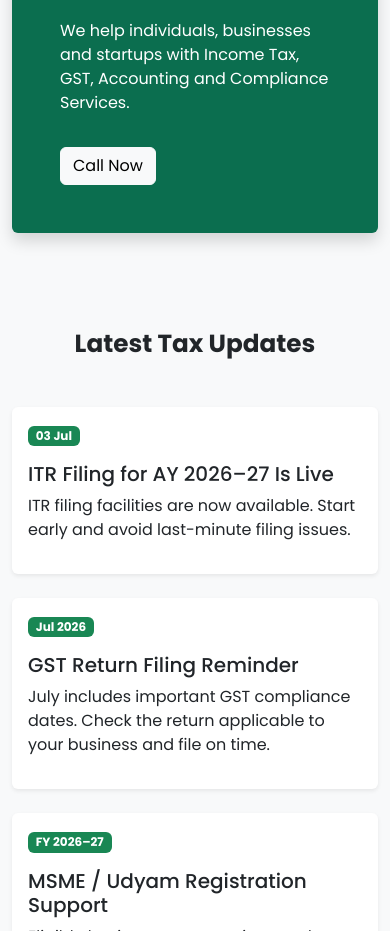
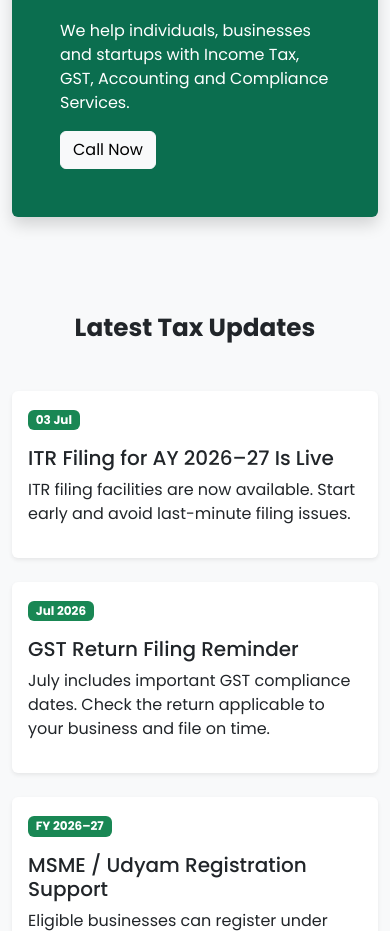
Before and after one commit to GITAX-CONS/gitax-cons.github.io, a React (Vite) app: page / in a window 390 px wide. Shown: the part 4560-5491 px from the top of the page. Built offline with nearby package versions, Linux system fonts and the light colour scheme.

Commit message:
Fix Call Now phone link

```diff
--- a/src/components/WhyChoose.jsx
+++ b/src/components/WhyChoose.jsx
@@ -49,9 +49,12 @@ function WhyChoose() {
                 Income Tax, GST, Accounting and Compliance Services.
               </p>
 
-              <button className="btn btn-light mt-3">
-                Call Now
-              </button>
+              <a
+  href="tel:+919074018257"
+  className="btn btn-light"
+>
+  Call Now
+</a>
             </div>
           </div>
 
```
